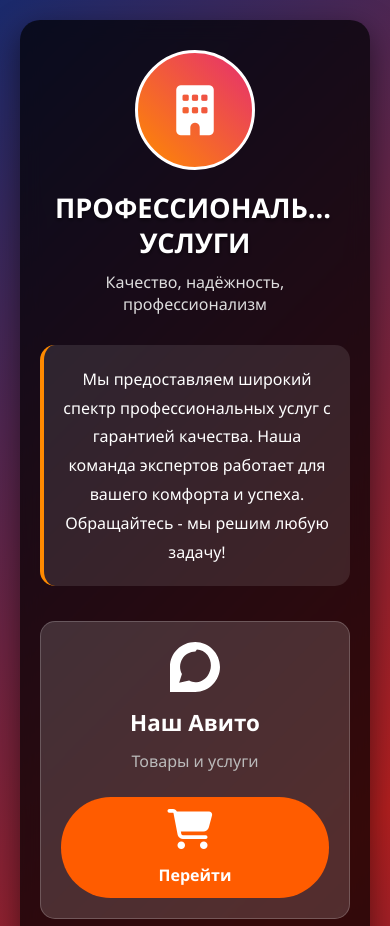
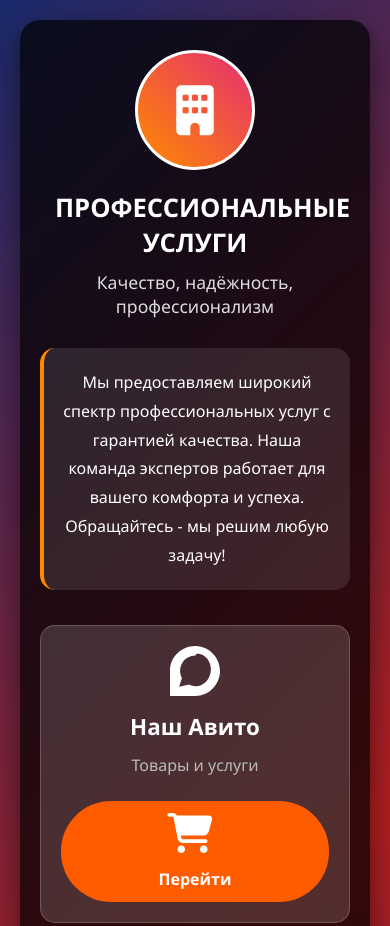
Before and after one commit to Msilith/github.io, a plain HTML site: page index.html in a window 390 px wide. Shown: the top 926 px of the page. Drawn offline with Linux system fonts and the light colour scheme.

Commit message:
index.html

```diff
--- a/index.html
+++ b/index.html
@@ -51,12 +51,12 @@
             font-size: 2.8rem;
             margin-bottom: 10px;
             text-shadow: 0 2px 4px rgba(0, 0, 0, 0.5);
-            /* Предотвращаем перенос слов */
-            white-space: nowrap;
-            /* Гарантируем, что текст останется внутри контейнера */
-            overflow: hidden;
-            text-overflow: ellipsis;
             padding: 0 15px;
+            /* Разрешаем перенос слов только при необходимости */
+            word-break: keep-all;
+            /* Гарантируем, что текст не будет обрезан */
+            overflow: visible;
+            white-space: normal;
         }
 
         .tagline {
@@ -163,36 +163,49 @@
             border-top: 1px solid rgba(255, 255, 255, 0.1);
         }
 
+        @media (max-width: 900px) {
+            h1 {
+                font-size: 2.5rem;
+            }
+        }
+
         @media (max-width: 768px) {
             .container {
                 padding: 30px 20px;
             }
 
             .contact-card {
-                min-width: 100%;
+                min-width: calc(50% - 20px);
             }
 
             h1 {
-                font-size: 2.4rem;
-                white-space: normal; /* Разрешаем перенос на средних экранах */
-                line-height: 1.3;
+                font-size: 2.2rem;
             }
         }
 
         @media (max-width: 600px) {
             h1 {
-                font-size: 2.1rem;
+                font-size: 2.0rem;
             }
         }
 
-        @media (max-width: 480px) {
+        @media (max-width: 500px) {
             h1 {
-                font-size: 1.9rem;
-                line-height: 1.3;
+                font-size: 1.8rem;
+            }
+
+            .contact-card {
+                min-width: 100%;
+            }
+        }
+
+        @media (max-width: 400px) {
+            h1 {
+                font-size: 1.6rem;
             }
 
             .tagline {
-                font-size: 1rem;
+                font-size: 1.1rem;
             }
 
             .description {
@@ -203,12 +216,6 @@
             .btn {
                 padding: 12px 20px;
                 font-size: 1rem;
-            }
-        }
-
-        @media (max-width: 400px) {
-            h1 {
-                font-size: 1.7rem;
             }
         }
 
@@ -258,7 +265,7 @@
                 <i class="fab fa-whatsapp"></i>
                 <h3>WhatsApp</h3>
                 <p>Чат и звонки</p>
-                <a href="https://wa.me/" class="btn whatsapp" target="_blank">
+                <a href="https://wa.me/+79859945541" class="btn whatsapp" target="_blank">
                     <i class="fab fa-whatsapp"></i>Сообщение
                 </a>
             </div>
```
